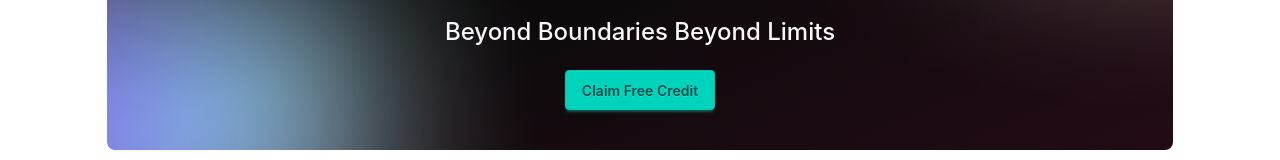
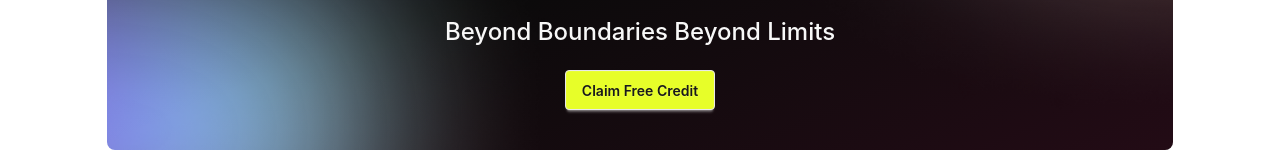
Before and after one commit to abutalha08/bpl-dream-11, a React (Vite) app: page / in a window 1280 px wide. Shown: the part 371-531 px from the top of the page. Built offline with nearby package versions, Linux system fonts and the light colour scheme.

Commit message:
Change the bg color of banner button

```diff
--- a/src/components/Banner/Banner.jsx
+++ b/src/components/Banner/Banner.jsx
@@ -19,7 +19,7 @@ const Banner = () => {
                     <img src={bannerLogo} alt="" className='mx-auto' />
                     <h2 className="text-white text-2xl md:text-3xl lg:text-4xl font-bold">Assemble Your Ultimate Dream 11 Cricket Team</h2>
                     <p className='text-[18px] md:text-[24px] font-medium text-base-200'>Beyond Boundaries Beyond Limits</p>
-                    <button className="btn btn-accent">Claim Free Credit</button>
+                    <button className="btn bg-[#E7FE29]">Claim Free Credit</button>
                    </div>
                 </div>
             </div>
```
